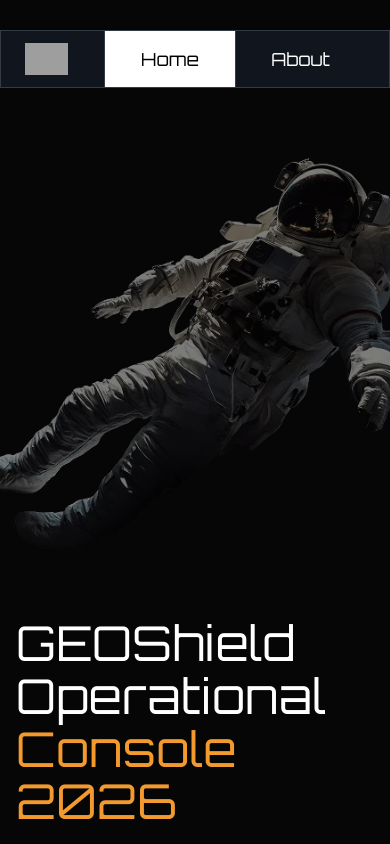
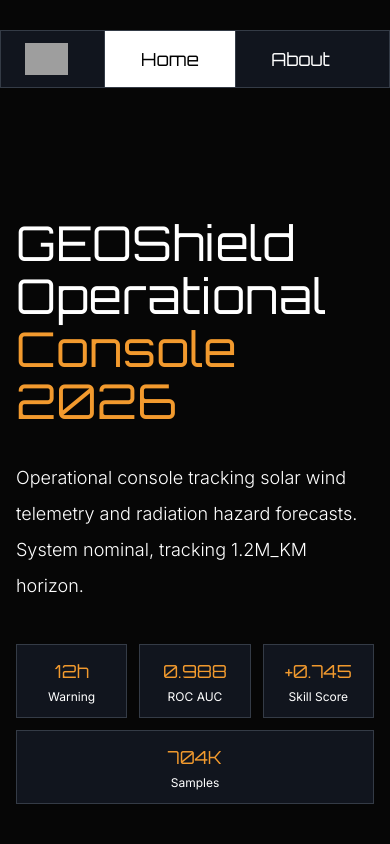
Before and after one commit to SHAURYASANYAL3/GEOshield, a Next.js app in the folder dashboard/: page / in a window 390 px wide. Shown: the top 844 px of the page. Built offline with nearby package versions, Linux system fonts and the light colour scheme; grey boxes are pictures that could not be loaded.

Commit message:
Remove fluff video, update recall & training row counts, fix NaN logic

```diff
--- a/dashboard/src/app/about/page.tsx
+++ b/dashboard/src/app/about/page.tsx
@@ -43,8 +43,8 @@ export default function AboutPage() {
           <div className="grid grid-cols-1 sm:grid-cols-3 gap-6">
             <div className="bg-[#060606] p-6 rounded-none border border-[#343B46] flex flex-col justify-center items-center hover:border-[#F29A2E] transition-colors cursor-default">
               <div className="text-[#8E959E] font-[family-name:var(--font-inter)] text-xs uppercase tracking-widest mb-2">Recall</div>
-              <div className="text-3xl text-white font-[family-name:var(--font-orbitron)] mb-1">95%</div>
-              <div className="text-[#F29A2E] text-xs font-[family-name:var(--font-inter)] mt-1">Across 176 Storms</div>
+              <div className="text-3xl text-white font-[family-name:var(--font-orbitron)] mb-1">95%–98%</div>
+              <div className="text-[#F29A2E] text-xs font-[family-name:var(--font-inter)] mt-1 text-center">At tuned thresholds<br/>(168–172 / 176 Storms)</div>
             </div>
             <div className="bg-[#060606] p-6 rounded-none border border-[#343B46] flex flex-col justify-center items-center hover:border-[#F29A2E] transition-colors cursor-default">
               <div className="text-[#8E959E] font-[family-name:var(--font-inter)] text-xs uppercase tracking-widest mb-2">Advance Warning</div>
@@ -86,7 +86,7 @@ export default function AboutPage() {
               </li>
               <li className="flex gap-3 items-start">
                 <span className="text-isro-cyan mt-1">▹</span>
-                <span><strong className="text-[#E8EEFC]">Merged:</strong> 704,108 rows × 64 engineered features, inner-joined on 5-minute timestamps. Missing values masked with <code className="bg-[#060606] px-1 py-0.5 rounded text-isro-cyan">−999</code>, never <code className="bg-[#060606] px-1 py-0.5 rounded text-isro-cyan">0</code> (zero electron flux is physically impossible).</span>
+                <span><strong className="text-[#E8EEFC]">Merged:</strong> 704,108 total rows (458,731 training rows 2010–2016) × 64 engineered features, inner-joined on 5-minute timestamps. Missing values masked with <code className="bg-[#060606] px-1 py-0.5 rounded text-isro-cyan">NaN</code> (mapped from raw <code className="bg-[#060606] px-1 py-0.5 rounded text-isro-cyan">−999</code> instrument fill-values), ensuring XGBoost's sparsity-aware split processes them correctly without physics poisoning.</span>
               </li>
               <li className="flex gap-3 items-start">
                 <span className="text-isro-cyan mt-1">▹</span>
--- a/dashboard/src/app/page.tsx
+++ b/dashboard/src/app/page.tsx
@@ -80,30 +80,7 @@ export default function OperationalDashboard() {
 
   return (
     <main className="w-full">
-      {/* HERO VIDEO SECTION (Empty of text) */}
-      <section className="relative w-full bg-[#060606] overflow-hidden flex items-center min-h-[400px] md:min-h-[600px] max-h-[800px]">
-        {/* Background Video */}
-        <video
-          autoPlay
-          loop
-          muted
-          playsInline
-          preload="metadata"
-          poster="/hero/astronaut-space-1.webp"
-          className="absolute inset-0 w-full h-full object-contain opacity-80 hidden md:block motion-reduce:hidden pointer-events-none"
-        >
-          <source src="/hero/hero-video-web.mp4" type="video/mp4" />
-        </video>
-
-        {/* Fallback image for mobile and motion-reduce */}
-        <div
-          className="absolute inset-0 md:hidden motion-reduce:block bg-center bg-cover bg-no-repeat opacity-60 pointer-events-none"
-          style={{ backgroundImage: "url('/hero/astronaut-space-1.webp')" }}
-        ></div>
-
-        {/* Dark overlay for contrast */}
-        <div className="absolute inset-0 bg-[#060606]/20 pointer-events-none"></div>
-      </section>
+      {/* HERO SECTION REMOVED FOR OPERATIONAL CLEANLINESS */}
 
       {/* DASHBOARD CONTENT & HERO INFO */}
       <motion.div
```
Also changed, not shown: 1 other file (tests, documents, lock files or other folders).
